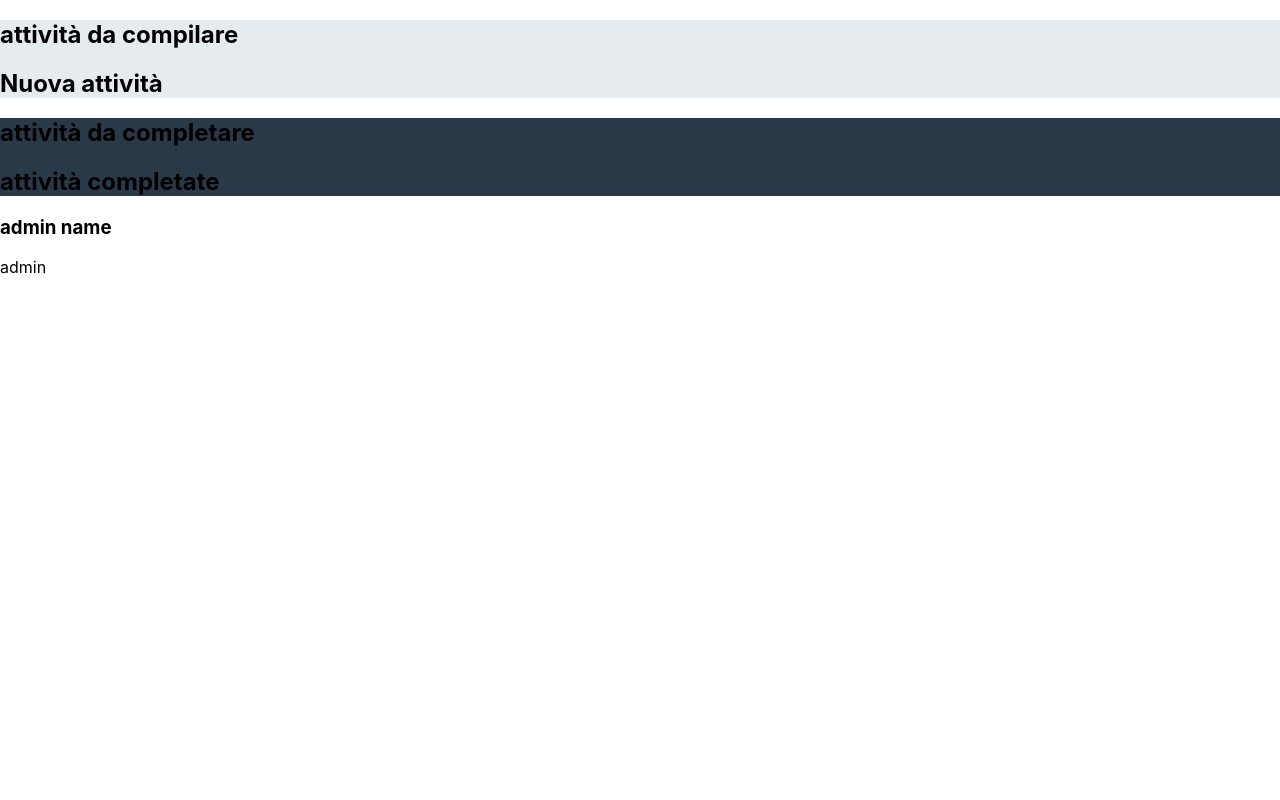
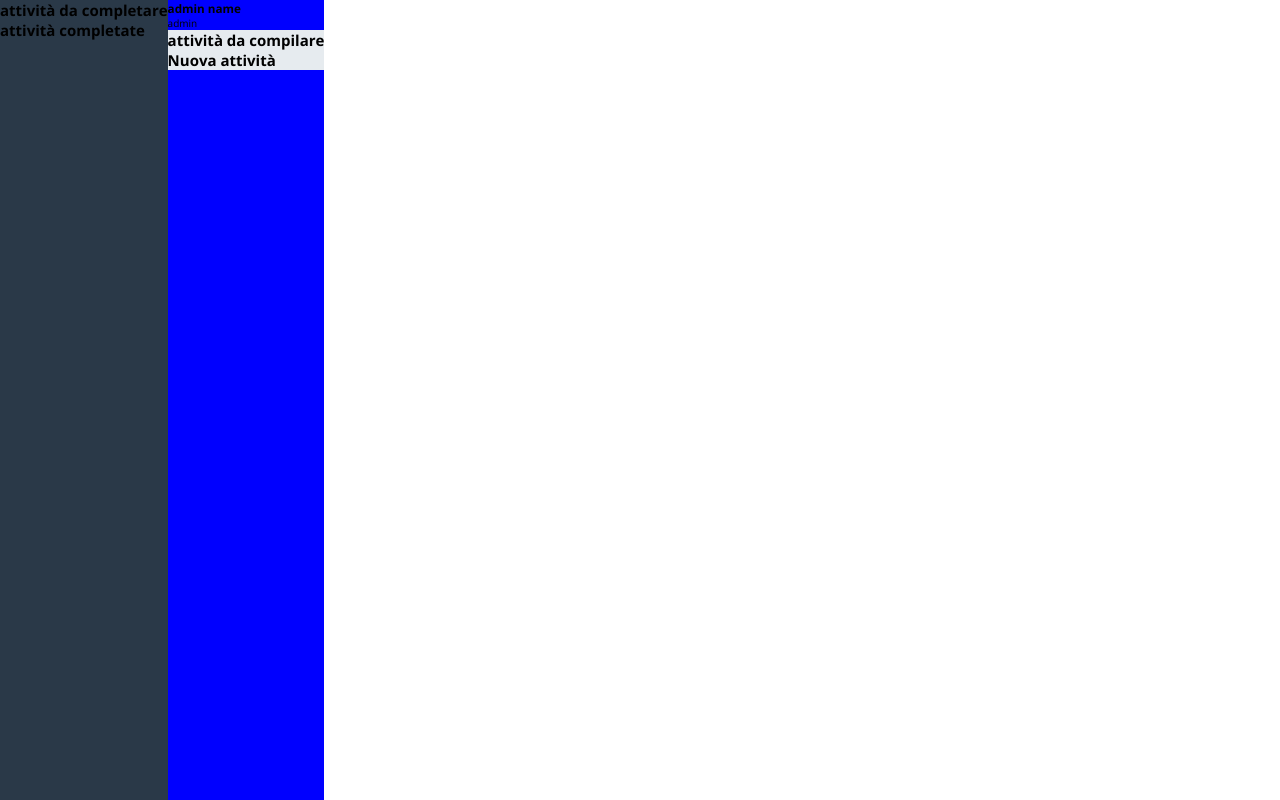
Before and after one commit to juri-boni/Activities, a React (Create React App) app: page / in a window 1280 px wide. Built offline with nearby package versions, Linux system fonts and the light colour scheme.

Commit message:
styles -- add initial styling

```diff
--- a/public/index.html
+++ b/public/index.html
@@ -10,21 +10,16 @@
       content="Web site created using create-react-app"
     />
     <link rel="apple-touch-icon" href="%PUBLIC_URL%/logo192.png" />
-    <!--
-      manifest.json provides metadata used when your web app is installed on a
-      user's mobile device or desktop. See https://developers.google.com/web/fundamentals/web-app-manifest/
-    -->
     <link rel="manifest" href="%PUBLIC_URL%/manifest.json" />
-    <!--
-      Notice the use of %PUBLIC_URL% in the tags above.
-      It will be replaced with the URL of the `public` folder during the build.
-      Only files inside the `public` folder can be referenced from the HTML.
 
-      Unlike "/favicon.ico" or "favicon.ico", "%PUBLIC_URL%/favicon.ico" will
-      work correctly both with client-side routing and a non-root public URL.
-      Learn how to configure a non-root public URL by running `npm run build`.
-    -->
-    <title>React App</title>
+    <link rel="preconnect" href="https://fonts.googleapis.com" />
+    <link rel="preconnect" href="https://fonts.gstatic.com" crossorigin />
+    <link
+      href="https://fonts.googleapis.com/css2?family=Open+Sans:wght@300;400;500;600;700&display=swap"
+      rel="stylesheet"
+    />
+
+    <title>Activities</title>
   </head>
   <body>
     <noscript>You need to enable JavaScript to run this app.</noscript>
--- a/src/components/directory/directory.component.jsx
+++ b/src/components/directory/directory.component.jsx
@@ -1,14 +1,13 @@
-import Activities from "../activities/activities.component";
 import SideBar from "../sidebar/sidebar.component";
-import NavBar from "../navbar/navbar.component";
-import './directory.styles.scss'
+import MainScreen from "../main-screen/main-screen.component";
+
+import "./directory.styles.scss";
 
 const Directory = () => {
   return (
     <div className="directory-container">
-      <Activities />
       <SideBar />
-      <NavBar />
+      <MainScreen />
     </div>
   );
 };
--- a/src/components/directory/directory.styles.scss
+++ b/src/components/directory/directory.styles.scss
@@ -1,4 +1,5 @@
 .directory-container {
   max-width: 100vw;
   max-height: 100vh;
+  display: flex;
 }
--- /dev/null
+++ b/src/components/main-screen/main-screen.component.jsx
@@ -0,0 +1,14 @@
+import NavBar from "../navbar/navbar.component";
+import Activities from "../activities/activities.component";
+import "./main-screen.styles.scss";
+
+const MainScreen = () => {
+  return (
+    <div className="main-screen-container">
+      <NavBar />
+      <Activities />
+    </div>
+  );
+};
+
+export default MainScreen;
--- /dev/null
+++ b/src/components/main-screen/main-screen.styles.scss
@@ -0,0 +1,4 @@
+.main-screen-container {
+  height: 100vh;
+  background-color: blue;
+}
--- a/src/index.css
+++ /dev/null
@@ -1,13 +0,0 @@
-body {
-  margin: 0;
-  font-family: -apple-system, BlinkMacSystemFont, 'Segoe UI', 'Roboto', 'Oxygen',
-    'Ubuntu', 'Cantarell', 'Fira Sans', 'Droid Sans', 'Helvetica Neue',
-    sans-serif;
-  -webkit-font-smoothing: antialiased;
-  -moz-osx-font-smoothing: grayscale;
-}
-
-code {
-  font-family: source-code-pro, Menlo, Monaco, Consolas, 'Courier New',
-    monospace;
-}
--- /dev/null
+++ b/src/index.scss
@@ -0,0 +1,27 @@
+*,
+*::after,
+*::before {
+  margin: 0;
+  padding: 0;
+  box-sizing: inherit;
+}
+
+html {
+  font-size: 62.5%;
+  // scroll-behavior: smooth;
+}
+
+body {
+  box-sizing: border-box;
+  font-family: "Open Sans", sans-serif;
+}
+
+code {
+  font-family: source-code-pro, Menlo, Monaco, Consolas, "Courier New",
+    monospace;
+}
+
+a {
+  color: #fff;
+  text-decoration: none;
+}
```
Also changed, not shown: src/index.js (+6 -9 lines).
